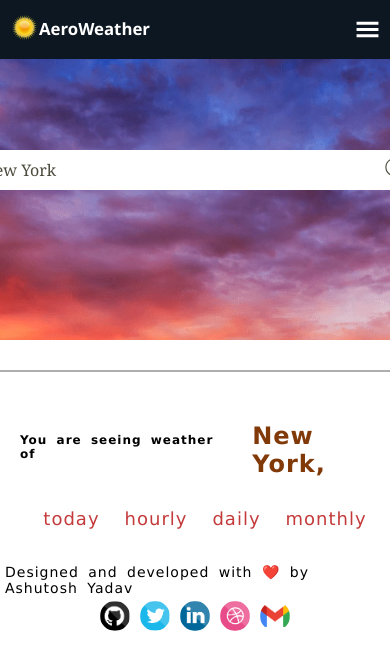
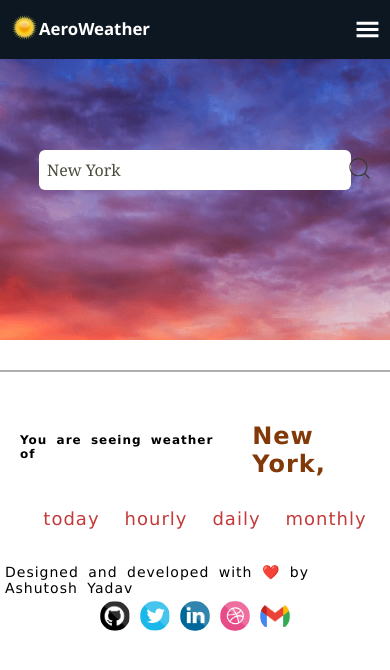
Before and after one commit to DevAshgeek/weatherApp, a React (Vite) app: page / in a window 390 px wide. Shown: the top 670 px of the page. Built offline with nearby package versions, Linux system fonts and the light colour scheme; no server answers.

Commit message:
improved searchbar and footer css

```diff
--- a/src/components/Footer/Footer.css
+++ b/src/components/Footer/Footer.css
@@ -47,6 +47,9 @@
   gap: 25px;
   word-spacing: 4px;
   letter-spacing: 1px;
+}
+
+.navbtns {
   font-size: 18px;
   cursor: pointer;
   color: rgb(196, 58, 58);
--- a/src/components/SearchBar/SearchBar.css
+++ b/src/components/SearchBar/SearchBar.css
@@ -42,3 +42,17 @@
   background-color: transparent;
   scale: 1.1;
 }
+
+@media (max-width: 480px) {
+  .sbar-cont {
+    gap: 10px;
+    padding: 6px 8px;
+    width: 80%;
+  }
+
+  #searchloc {
+    font-size: 16px;
+    line-height: 1.3;
+    width: 300px;
+  }
+}
```
